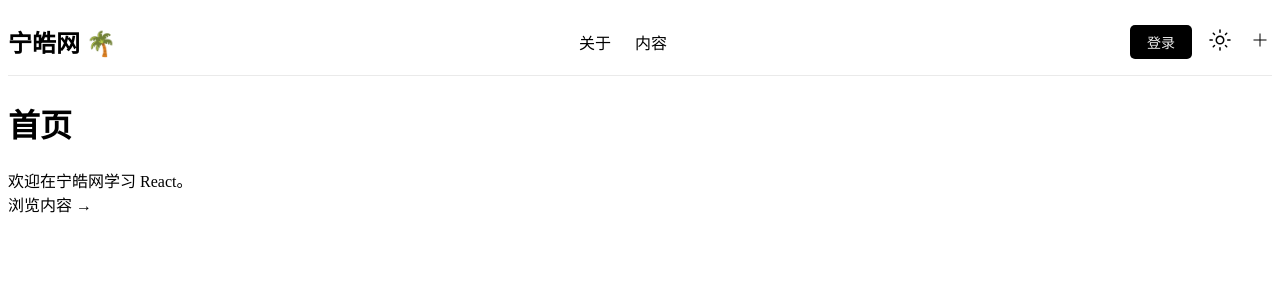
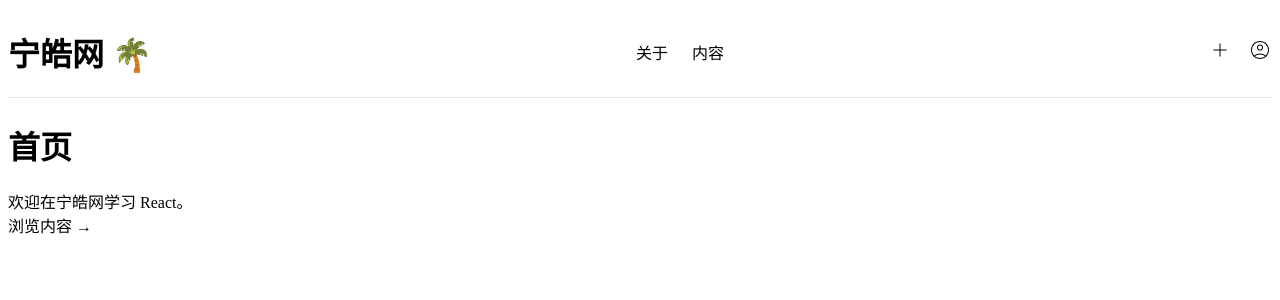
Before and after one commit to ninghao/ninghao-react-w22, a React (Create React App) app: page / in a window 1280 px wide. Shown: the top 300 px of the page. Built offline with nearby package versions, Linux system fonts and the light colour scheme.

Commit message:
改造 AppHeader 组件

```diff
--- a/src/app/components/app-header.tsx
+++ b/src/app/components/app-header.tsx
@@ -1,121 +1,41 @@
-import { Component, MouseEvent } from 'react';
-import AppButton from 'app/components/app-button';
-import { AppContext } from 'app/app';
-import lightIcon from 'app/icons/light.svg';
-import darkIcon from 'app/icons/dark.svg';
-import './app-header.css';
 import { Link, NavLink } from 'react-router-dom';
 import { appConfig } from 'app/app.config';
 import addIcon from 'app/icons/add.svg';
+import accountIcon from 'app/icons/account.svg';
+import './app-header.css';
 
-type AppHeaderProps = {
-  name: string;
-};
+/**
+ * 属性类型
+ */
+type AppHeaderProps = {};
 
-type AppHeaderState = {
-  emoji: string;
-  isLoggedIn: boolean;
-};
-
-class AppHeader extends Component<AppHeaderProps, AppHeaderState> {
-  constructor(props: AppHeaderProps) {
-    super(props);
-
-    this.state = {
-      emoji: '🌴',
-      isLoggedIn: false,
-    };
-  }
-
-  login = () => {
-    this.setState({ isLoggedIn: true });
-  };
-
-  logout = () => {
-    this.setState({ isLoggedIn: false });
-  };
-
-  // state: AppHeaderState = {
-  //   emoji: '🌴',
-  // };
-
-  static defaultProps = {
-    name: '宁皓网',
-  };
-
-  changeEmoji = (event: MouseEvent) => {
-    console.log('点击标题', event);
-
-    this.setState((state, _) => {
-      return {
-        emoji: state.emoji === '🌴' ? '🏕' : '🌴',
-      };
-    });
-  };
-
-  render() {
-    const { emoji, isLoggedIn } = this.state;
-
-    const loginAction = (
-      <AppButton variant="primary" onClick={this.login}>
-        登录
-      </AppButton>
-    );
-
-    const logoutAction = (
-      <AppButton variant="bordered" onClick={this.logout}>
-        退出
-      </AppButton>
-    );
-
+/**
+ * 组件
+ */
+const AppHeader = (props: AppHeaderProps) => {
   return (
-      <AppContext.Consumer>
-        {({ theme, setTheme }) => (
     <div className="app-header">
-            <h1
-              onClick={this.changeEmoji}
-              className="title"
-              style={{ cursor: 'pointer', fontSize: '24px' }}
-            >
-              <NavLink to="/">{appConfig.appName}</NavLink> {emoji}
+      <h1 className="title">
+        <NavLink to="/">{appConfig.appName}</NavLink> 🌴
       </h1>
       <nav>
         <NavLink to="/about">关于</NavLink>
         <NavLink to="/posts">内容</NavLink>
       </nav>
       <div className="content">
-              {isLoggedIn && <div>你好，开发者！</div>}
-              {isLoggedIn ? logoutAction : loginAction}
-              <div>
-                {theme === 'light' ? (
-                  <img
-                    src={lightIcon}
-                    alt=""
-                    onClick={() => setTheme!('dark')}
-                  />
-                ) : (
-                  <img
-                    src={darkIcon}
-                    alt=""
-                    onClick={() => setTheme!('light')}
-                  />
-                )}
-              </div>
         <div>
           <Link to="/create">
             <img src={addIcon} alt="添加内容" />
           </Link>
         </div>
+        <div>
+          <Link to="/login">
+            <img src={accountIcon} alt="用户登录" />
+          </Link>
         </div>
       </div>
-        )}
-      </AppContext.Consumer>
+    </div>
   );
-  }
-}
-
-AppHeader.defaultProps = {
-  name: '宁皓网',
 };
 
 export default AppHeader;
```
Lines whose indentation alone changed are shown as unchanged.
